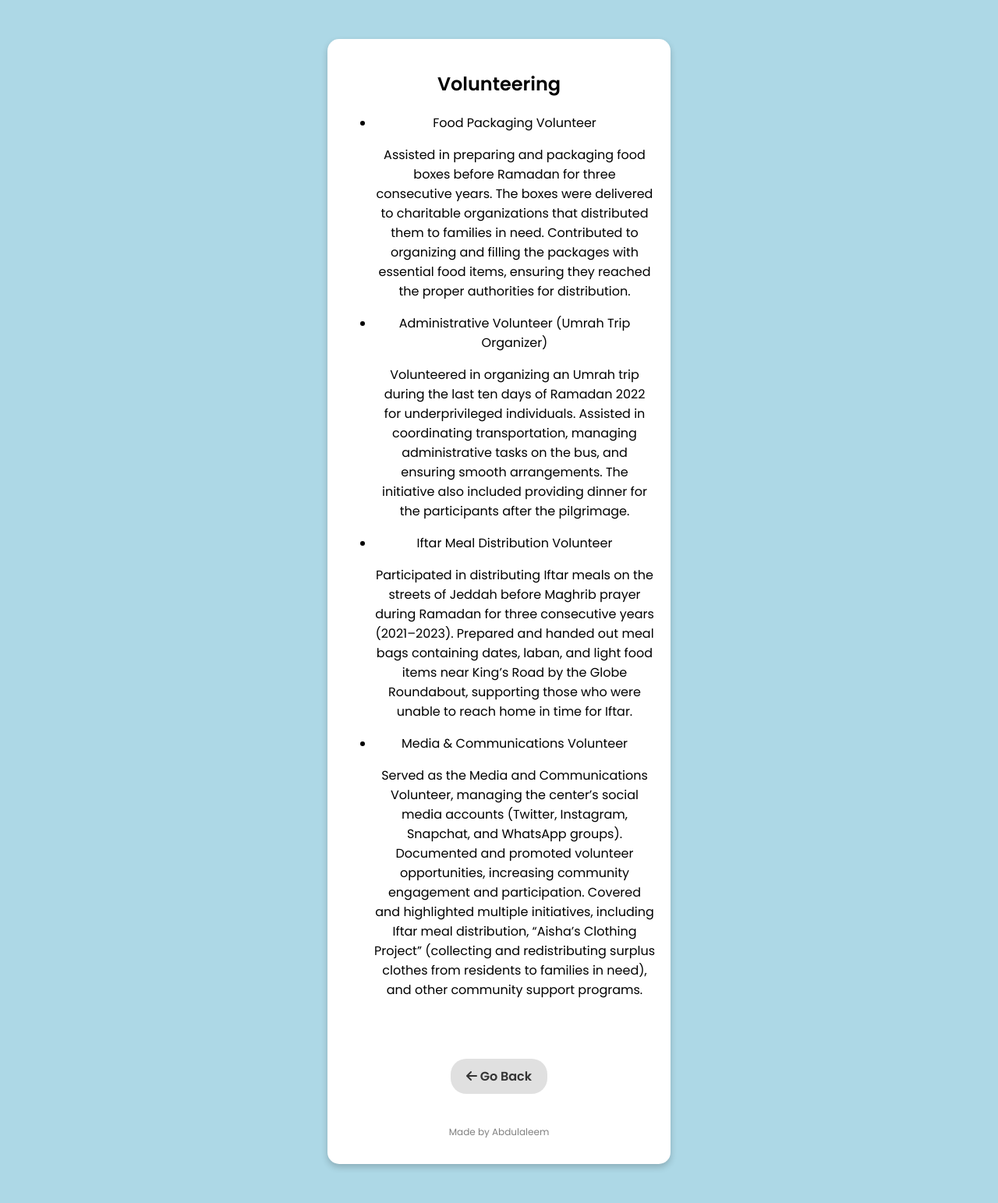
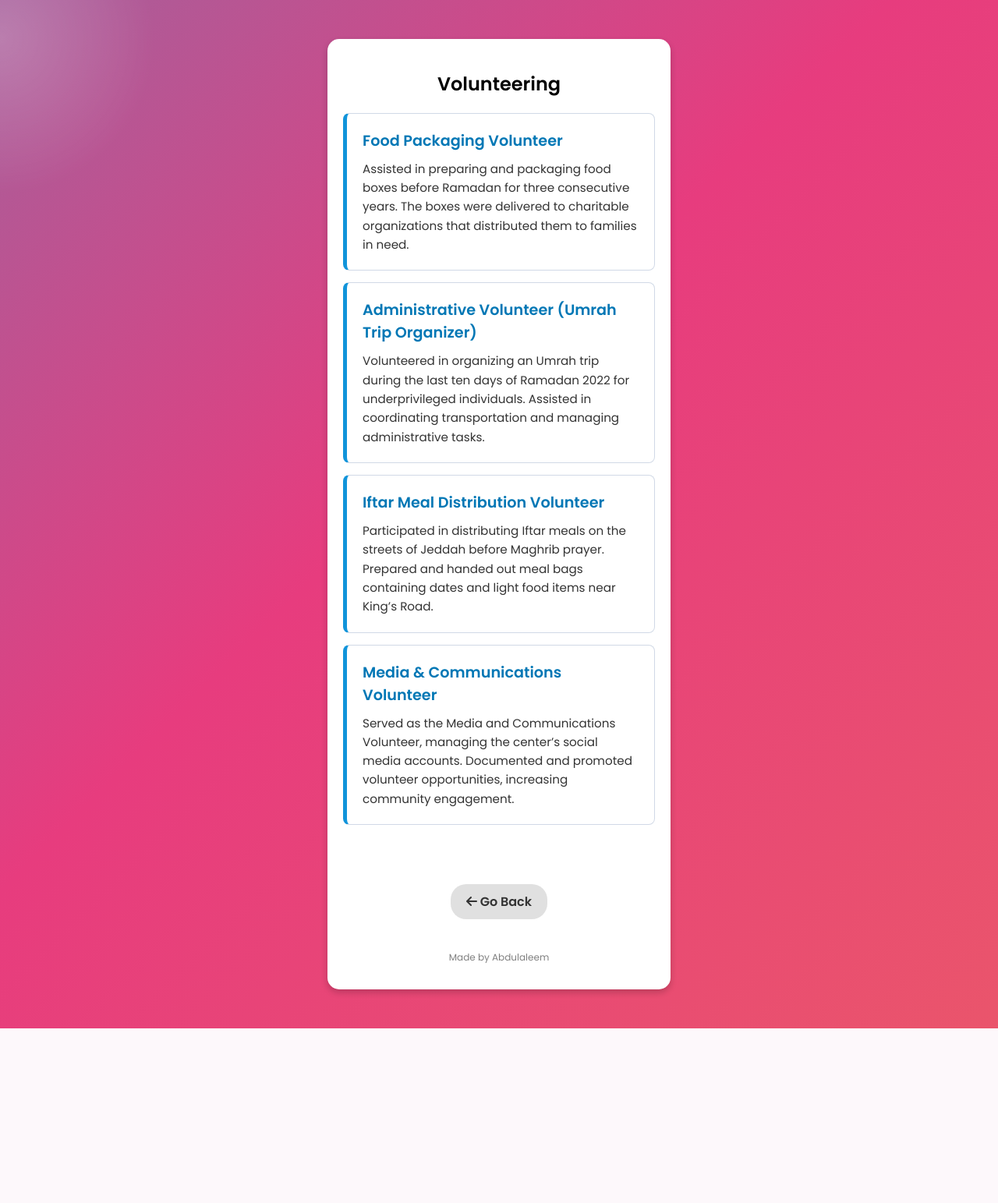
Before and after one commit to abwal3/portfolio, a Flask app: page /volunteering in a window 1280 px wide. Shown: the whole page at 78% size. After the commit the page ends 1319 px from the top, so only its background shows below. Run offline with Flask 3, Linux system fonts and the light colour scheme.

Commit message:
Fixed volunteering list layout

```diff
--- a/static/style.css
+++ b/static/style.css
@@ -1,7 +1,36 @@
 body {
-    background-color: lightblue;
+    /* 1. The Gradient Colors (You can change these hex codes!) */
+    background: linear-gradient(-45deg, #ee7752, #e73c7e, #23a6d5, #23d5ab);
+
+    /* 2. Zoom in so we have room to move */
+    background-size: 400% 400%;
+
+    /* 3. The Animation: 'gradient' is the name, '15s' is the speed */
+    animation: gradient 15s ease infinite;
+
+    /* Standard setup */
+    min-height: 100vh;
+    margin: 0;
+    font-family: 'Poppins', sans-serif;
     text-align: center;
-    font-family: 'Poppins', sans-serif;
+}
+
+/* --- The Interaction: Speed up when mouse is on the screen --- */
+body:hover {
+    animation-duration: 5s; /* Speeds up from 15s to 5s */
+}
+
+/* --- The Map: Tells the background where to move --- */
+@keyframes gradient {
+    0% {
+        background-position: 0% 50%;
+    }
+    50% {
+        background-position: 100% 50%;
+    }
+    100% {
+        background-position: 0% 50%;
+    }
 }
 
 /* --- Card & Layout --- */
@@ -83,3 +112,66 @@ a {
     background-color: #2c974b;
     box-shadow: 0 0 15px #2ea44f;
 }
+
+/* --- Grid System for Lists (Skills, Languages, etc.) --- */
+ul {
+    display: grid;                  /* Turns the list into a grid */
+    grid-template-columns: 1fr 1fr; /* Creates 2 equal columns (1 fraction each) */
+    gap: 15px;                      /* Adds space between the items */
+    padding: 0;                     /* Removes default browser padding */
+    list-style: none;               /* Removes the black bullet points */
+}
+
+li {
+    background-color: #f0f4f8;      /* Adds a very light background to each item */
+    padding: 10px;                  /* Adds breathing room inside the item */
+    border-radius: 8px;             /* Rounds the corners slightly */
+    font-weight: 500;               /* Makes the text a little bolder */
+    border: 1px solid #d1d9e6;      /* Adds a subtle border */
+}
+/* --- The Flashlight Effect --- */
+.cursor-glow {
+    position: fixed;
+    width: 400px;
+    height: 400px;
+    background: radial-gradient(circle, rgba(255,255,255,0.2) 0%, rgba(255,255,255,0) 70%);
+    border-radius: 50%;
+    pointer-events: none; /* CRITICAL: Lets clicks pass through to buttons */
+    transform: translate(-50%, -50%); /* Centers the ball on the mouse */
+    z-index: -1; /* Keeps it BEHIND your text/card so you can read */
+    mix-blend-mode: screen; /* Blends coolly with the colors */
+}
+
+/* Ensure the card sits ABOVE the glow so text is readable */
+.card {
+    position: relative;
+    z-index: 10;
+}
+
+/* --- Volunteering Timeline Style (Fixed Vertical Layout) --- */
+ul.timeline {
+    grid-template-columns: 1fr; /* Forces the list itself to be 1 column wide */
+}
+
+ul.timeline li {
+    display: flex;              /* Turns on Flexbox layout */
+    flex-direction: column;     /* CRITICAL: Stacks Title on top, Text below */
+    text-align: left;           /* Aligns text to the left */
+    border-left: 5px solid rgb(17, 148, 218); /* Blue accent bar */
+    background-color: rgba(255, 255, 255, 0.9); /* White background */
+    padding: 20px;              /* Adds nice spacing inside the box */
+}
+
+ul.timeline strong {
+    font-size: 1.2em;           /* Makes the title slightly larger */
+    color: #0077b5;             /* Blue color for the title */
+    margin-bottom: 10px;        /* Adds space between Title and Description */
+    display: block;             /* Ensures it takes up the full width */
+}
+
+ul.timeline p {
+    font-size: 0.95em;
+    color: #333;                /* Dark grey text for readability */
+    margin: 0;
+    line-height: 1.6;           /* Makes the paragraph easier to read */
+}
--- a/templates/layout.html
+++ b/templates/layout.html
@@ -10,11 +10,22 @@
         <meta name="viewport" content="width=device-width, initial-scale=1.0">
     </head>
     <body>
+        <div class="cursor-glow"></div>
         <div class="card">
-
             {% block content %}
             {% endblock %}
             <p class="footer">Made by Abdulaleem</p>
         </div>
+        <script>
+        // Select the glow element
+        const glow = document.querySelector('.cursor-glow');
+
+        // Listen for the mouse moving anywhere on the screen
+        document.addEventListener('mousemove', (e) => {
+            // Update the position of the glow to match the mouse coordinates
+            glow.style.left = e.clientX + 'px';
+            glow.style.top = e.clientY + 'px';
+        });
+    </script>
     </body>
 </html>
--- a/templates/volunteering.html
+++ b/templates/volunteering.html
@@ -2,18 +2,29 @@
 
 {% block content %}
 <h2>Volunteering</h2>
-<ul>
-    <li>Food Packaging Volunteer </li>
-    <p>Assisted in preparing and packaging food boxes before Ramadan for three consecutive years. The boxes were delivered to charitable organizations that distributed them to families in need. Contributed to organizing and filling the packages with essential food items, ensuring they reached the proper authorities for distribution.</p>
 
-    <li>Administrative Volunteer (Umrah Trip Organizer)</li>
-    <p>Volunteered in organizing an Umrah trip during the last ten days of Ramadan 2022 for underprivileged individuals. Assisted in coordinating transportation, managing administrative tasks on the bus, and ensuring smooth arrangements. The initiative also included providing dinner for the participants after the pilgrimage.</p>
+<ul class="timeline">
 
-    <li>Iftar Meal Distribution Volunteer</li>
-    <p>Participated in distributing Iftar meals on the streets of Jeddah before Maghrib prayer during Ramadan for three consecutive years (2021–2023). Prepared and handed out meal bags containing dates, laban, and light food items near King’s Road by the Globe Roundabout, supporting those who were unable to reach home in time for Iftar.</p>
+    <li>
+        <strong>Food Packaging Volunteer</strong>
+        <p>Assisted in preparing and packaging food boxes before Ramadan for three consecutive years. The boxes were delivered to charitable organizations that distributed them to families in need.</p>
+    </li>
 
-    <li>Media & Communications Volunteer</li>
-    <p>Served as the Media and Communications Volunteer, managing the center’s social media accounts (Twitter, Instagram, Snapchat, and WhatsApp groups). Documented and promoted volunteer opportunities, increasing community engagement and participation. Covered and highlighted multiple initiatives, including Iftar meal distribution, “Aisha’s Clothing Project” (collecting and redistributing surplus clothes from residents to families in need), and other community support programs.</p>
+    <li>
+        <strong>Administrative Volunteer (Umrah Trip Organizer)</strong>
+        <p>Volunteered in organizing an Umrah trip during the last ten days of Ramadan 2022 for underprivileged individuals. Assisted in coordinating transportation and managing administrative tasks.</p>
+    </li>
+
+    <li>
+        <strong>Iftar Meal Distribution Volunteer</strong>
+        <p>Participated in distributing Iftar meals on the streets of Jeddah before Maghrib prayer. Prepared and handed out meal bags containing dates and light food items near King’s Road.</p>
+    </li>
+
+    <li>
+        <strong>Media & Communications Volunteer</strong>
+        <p>Served as the Media and Communications Volunteer, managing the center’s social media accounts. Documented and promoted volunteer opportunities, increasing community engagement.</p>
+    </li>
+
 </ul>
 <br><br> <a href="{{ url_for('home') }}" class="back-btn">
                 <i class="fa-solid fa-arrow-left"></i> Go Back
```
